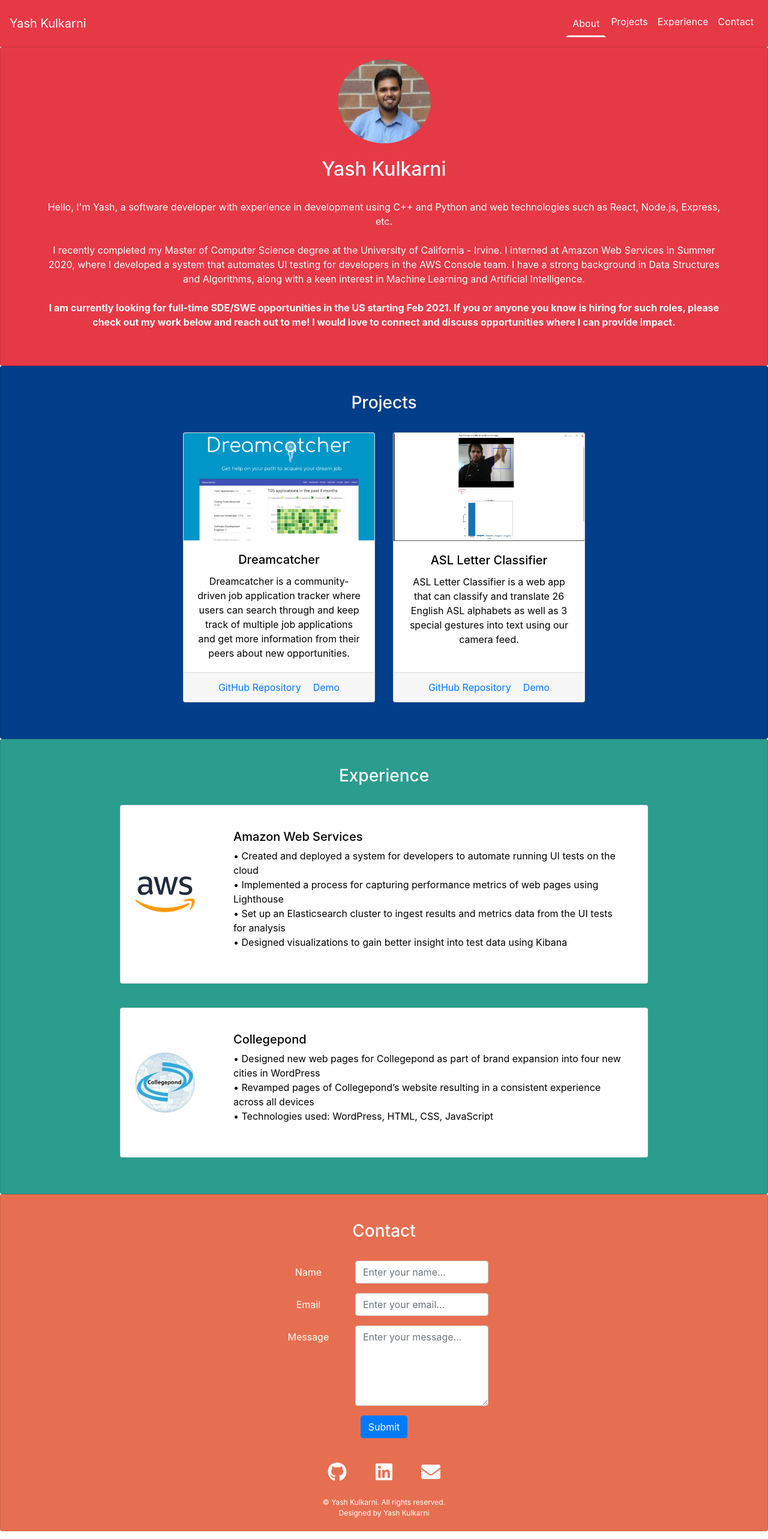
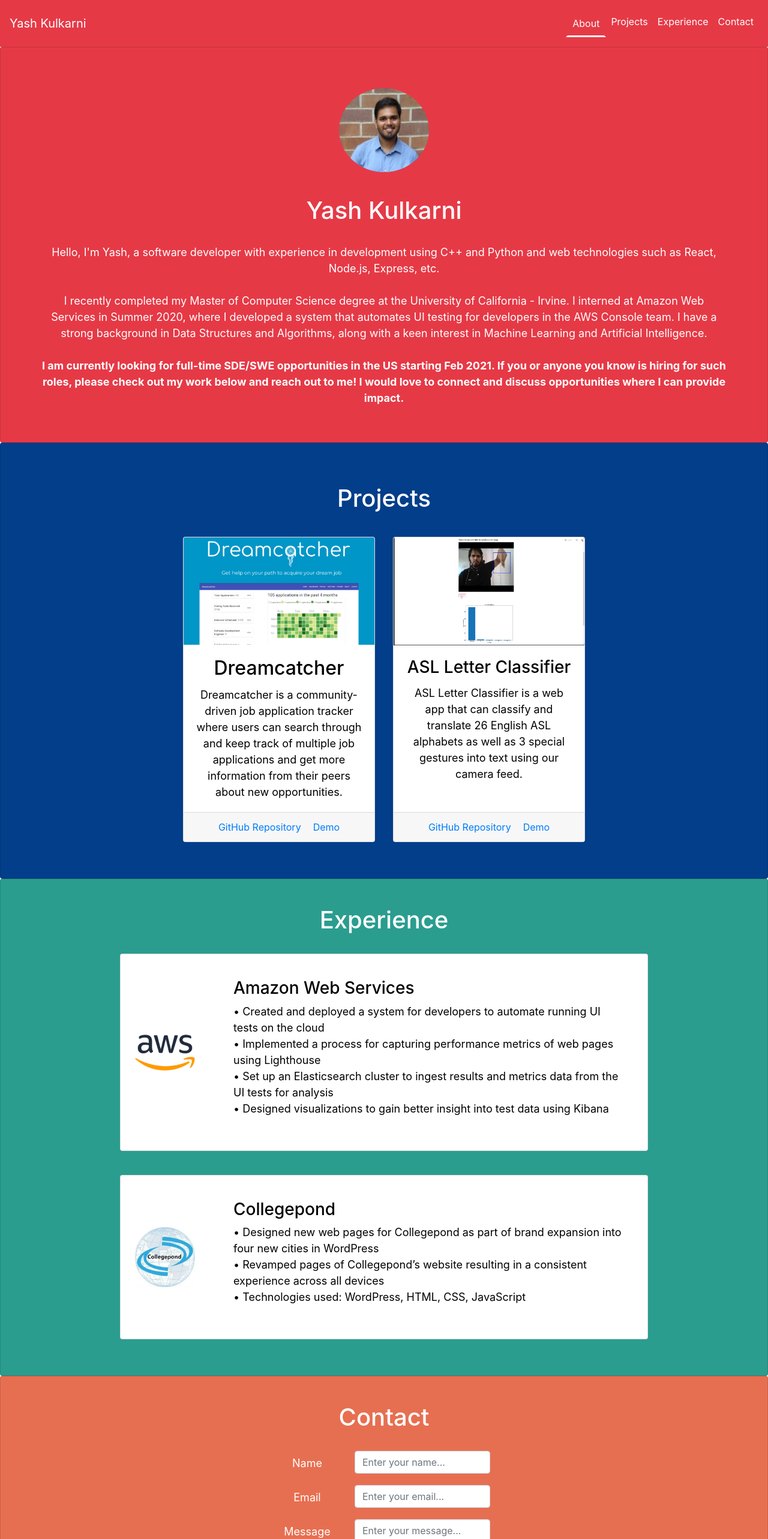
Before and after one commit to yculcarneee/portfolio-page, a React (Create React App) app: page / in a window 1280 px wide. Shown: the top 2566 px of the page at 60% size. Built offline with nearby package versions, Linux system fonts and the light colour scheme.

Commit message:
Increase font size of content

```diff
--- a/src/components/about.tsx
+++ b/src/components/about.tsx
@@ -10,13 +10,13 @@ export default function About() {
                 <Card.Body id = 'about-card'>
                     <Container>
                         <Row style={{justifyContent: 'center'}}>
-                            <Image src={Profile} width="155px" height="140px" roundedCircle={true} alt="Yash Kulkarni"/>
+                            <Image src={Profile} className="mt-5 mb-3"  width="150px" height="140px" roundedCircle={true} alt="Yash Kulkarni"/>
                         </Row>
                         <Row className="heading-row" style={{justifyContent: 'center'}}>
-                            <h2>Yash Kulkarni</h2>
+                            <h1>Yash Kulkarni</h1>
                         </Row>
                         <Row className="about-text">
-                            <p>
+                            <p style={{fontSize: 'large'}}>
                                 Hello, I'm Yash, a software developer with experience in development using C++ and Python and web technologies such as React, Node.js, Express, etc.
                                 <br/> <br/>
                                 I recently completed my Master of Computer Science degree at the University of California - Irvine. I interned at Amazon Web Services in Summer 2020, where I developed a system that automates UI testing for developers in the AWS Console team. I have a strong background in Data Structures and Algorithms, along with a keen interest in Machine Learning and Artificial Intelligence.
--- a/src/components/contact.tsx
+++ b/src/components/contact.tsx
@@ -94,13 +94,13 @@ export default function Contact() {
                 <Card.Body id = "contact-card">
                     <Container fluid>
                         <Row className="heading-row" style={{justifyContent: 'center'}}>
-                            <h3> Contact </h3>
+                            <h1> Contact </h1>
                         </Row>
                         <Row className="heading-row" style={{justifyContent: 'center'}}>
                             <Form noValidate onSubmit={submitForm}>
                                 <input type="hidden" name="form-name" value="contact" />
                                 <Form.Group as={Row} controlId="formName">
-                                    <Form.Label column sm={4}>Name</Form.Label>
+                                    <Form.Label column sm={4} style={{fontSize: 'large'}}>Name</Form.Label>
                                     <Col sm={8}>
                                         <Form.Control name="name" value={name} onChange={e => setName(e.target.value)} placeholder="Enter your name..." isInvalid={nameError}/ >
                                         <Form.Control.Feedback tooltip type="invalid">
@@ -109,7 +109,7 @@ export default function Contact() {
                                     </Col>
                                 </Form.Group>
                                 <Form.Group as={Row} controlId="formEmail">
-                                    <Form.Label column sm={4}>Email</Form.Label>
+                                    <Form.Label column sm={4} style={{fontSize: 'large'}}>Email</Form.Label>
                                     <Col sm={8}>
                                         <Form.Control name="email" value={email} onChange={e => setEmail(e.target.value)} type="email" placeholder="Enter your email..." isInvalid={emailError}/>
                                         <Form.Control.Feedback tooltip type="invalid">
@@ -118,7 +118,7 @@ export default function Contact() {
                                     </Col>
                                 </Form.Group>
                                 <Form.Group as={Row} controlId="formMessage">
-                                    <Form.Label column sm={4}>Message</Form.Label>
+                                    <Form.Label column sm={4} style={{fontSize: 'large'}}>Message</Form.Label>
                                     <Col sm={8}>
                                         <Form.Control name="message" as="textarea" onChange={e => setMessage(e.target.value)} value={message} rows={5} placeholder="Enter your message..." isInvalid={messageError}/>
                                         <Form.Control.Feedback tooltip type="invalid">
--- a/src/components/experience.tsx
+++ b/src/components/experience.tsx
@@ -1,6 +1,6 @@
 import "bootstrap/dist/css/bootstrap.min.css";
 import '../App.css';
-import {Card, Image, Container, Row, Media} from 'react-bootstrap';
+import {Card, Image, Container, Row, Col, Media} from 'react-bootstrap';
 
 import AWS from '../assets/images/amazon-web-services.png'
 import CP from '../assets/images/collegepond.png'
@@ -12,15 +12,15 @@ export default function Experience() {
                 <Card.Body id = "experience-card">
                     <Container>
                         <Row className="heading-row" style={{justifyContent: 'center'}}>
-                            <h3> Experience </h3>
+                            <h1> Experience </h1>
                         </Row>
                         <Row className="heading-row" style={{justifyContent: 'center'}}>
                             <Card className="info-card" style={{width: '55rem'}}>
                                 <Media>
                                     <Image className="align-self-center m-3 m-sm-4 m-md-4 m-lg-4 m-xl-4" src={AWS} width="100" height="60" alt="Amazon Web Services"/>
                                     <Media.Body className="mr-3 m-sm-4 m-md-4 m-lg-4 m-xl-4 p-3">
-                                        <h5>Amazon Web Services</h5>
-                                        <p>
+                                        <h3>Amazon Web Services</h3>
+                                        <p style={{fontSize: 'large'}}>
                                             • Created and deployed a system for developers to automate running UI tests on the cloud <br/>
                                             • Implemented a process for capturing performance metrics of web pages using Lighthouse <br/>
                                             • Set up an Elasticsearch cluster to ingest results and metrics data from the UI tests for analysis <br/>
@@ -33,8 +33,8 @@ export default function Experience() {
                                 <Media>
                                     <Image className="align-self-center m-3 m-sm-4 m-md-4 m-lg-4 m-xl-4" src={CP} width="100" height="100" alt="Collegepond"/>
                                     <Media.Body className="mr-3 m-sm-4 m-md-4 m-lg-4 m-xl-4 p-3">
-                                        <h5>Collegepond</h5>
-                                        <p>
+                                        <h3>Collegepond</h3>
+                                        <p style={{fontSize: 'large'}}>
                                             • Designed new web pages for Collegepond as part of brand expansion into four new cities in WordPress <br/>
                                             • Revamped pages of Collegepond’s website resulting in a consistent experience across all devices <br/>
                                             • Technologies used: WordPress, HTML, CSS, JavaScript <br/>
--- a/src/components/projects.tsx
+++ b/src/components/projects.tsx
@@ -12,16 +12,20 @@ export default function Projects() {
                 <Card.Body id = "projects-card">
                     <Container>
                         <Row className="heading-row" style={{justifyContent: 'center'}}>
-                            <h3> Projects </h3>
+                            <h1 className="mt-4 mb-3"> Projects </h1>
                         </Row>
                         <Row className="heading-row" style={{justifyContent: 'center'}}>
                             <CardDeck>
                                 <Card className="info-card" style={{width: '20rem', marginBottom: '5vh'}}>
                                     <Card.Img variant="top" src={Dreamcatcher}/>
                                     <Card.Body>
-                                        <Card.Title>Dreamcatcher</Card.Title>
-                                        <Card.Text>
-                                        Dreamcatcher is a community-driven job application tracker where users can search through and keep track of multiple job applications and get more information from their peers about new opportunities.
+                                        <Card.Title>
+                                            <h2>
+                                                Dreamcatcher
+                                            </h2>
+                                        </Card.Title>
+                                        <Card.Text style={{fontSize: 'large'}}>
+                                                Dreamcatcher is a community-driven job application tracker where users can search through and keep track of multiple job applications and get more information from their peers about new opportunities.
                                         </Card.Text>
                                     </Card.Body>
                                     <Card.Footer>
@@ -32,8 +36,12 @@ export default function Projects() {
                                 <Card className="info-card" style={{width: '20rem', marginBottom: '5vh'}}>
                                     <Card.Img variant="top" src={ASL} height="180"/>
                                     <Card.Body>
-                                        <Card.Title>ASL Letter Classifier</Card.Title>
-                                        <Card.Text>
+                                        <Card.Title>
+                                            <h3>
+                                                ASL Letter Classifier
+                                            </h3>
+                                        </Card.Title>
+                                        <Card.Text style={{fontSize: 'large'}}>
                                             ASL Letter Classifier is a web app that can classify and translate 26 English ASL alphabets as well as 3 special gestures into text using our camera feed.
                                         </Card.Text>
                                     </Card.Body>
```
